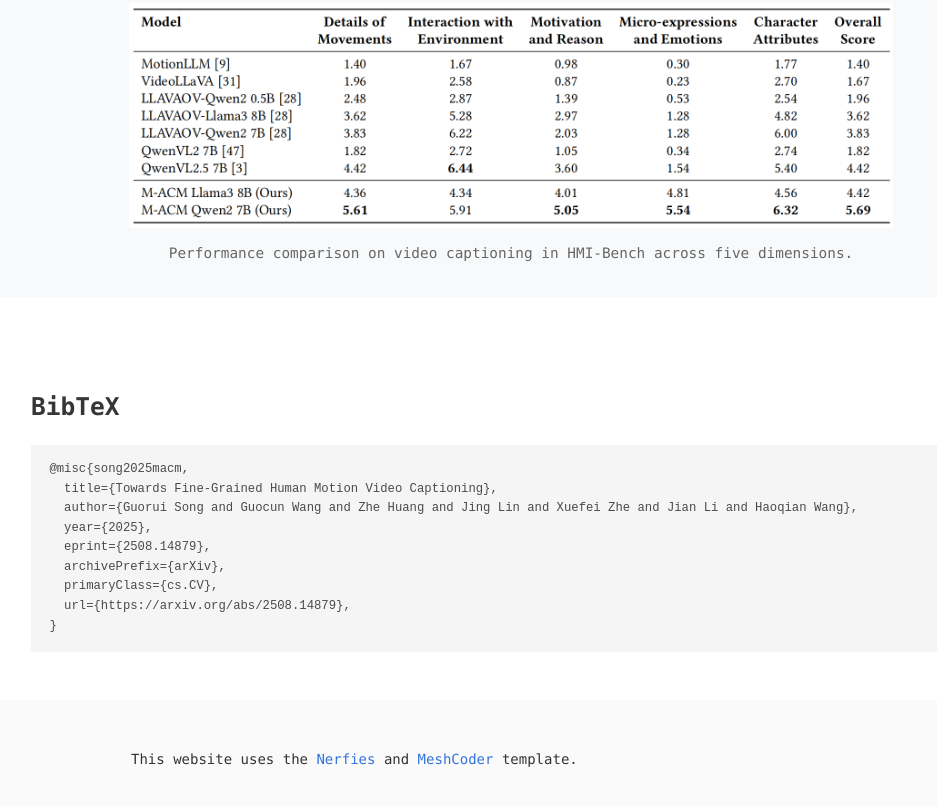
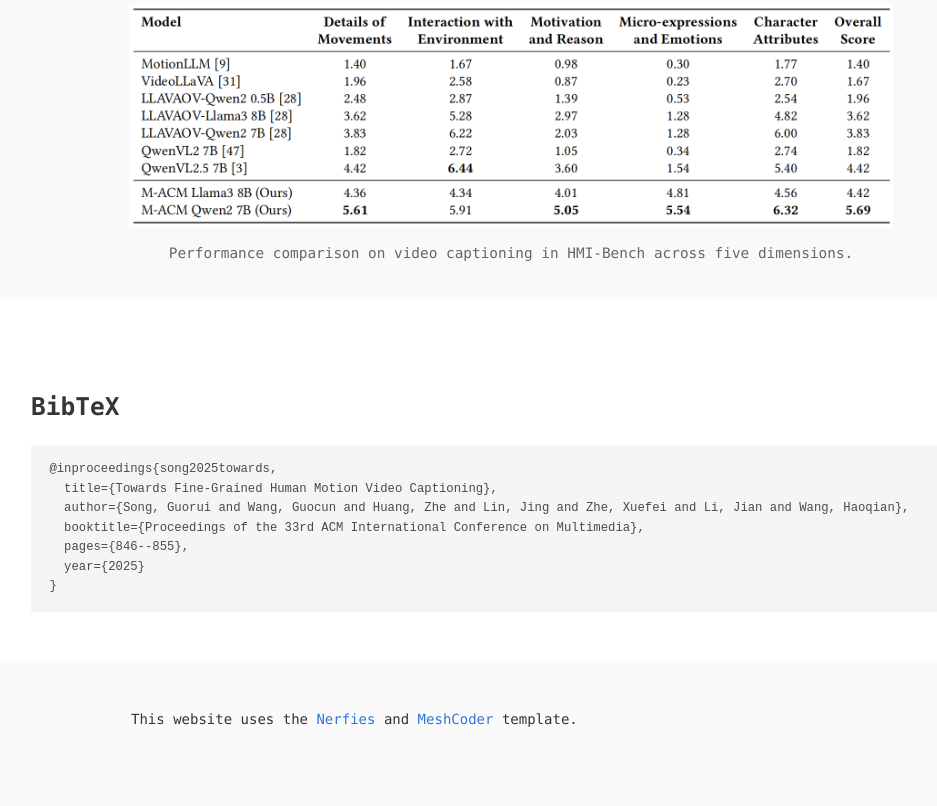
Before and after one commit to loststars2002/M-ACM, a plain HTML site: page index.html in a window 1280 px wide. Shown: the part 4932-5738 px from the top of the page, without its empty margins (129-1066 px from the left). Drawn offline with nearby package versions, Linux system fonts and the light colour scheme; some icons are missing; a web font is replaced by a local one.

Commit message:
Update index.html

```diff
--- a/index.html
+++ b/index.html
@@ -288,14 +288,12 @@
 <section class="section" id="BibTeX">
   <div class="container is-max-desktop content">
     <h2 class="title">BibTeX</h2>
-    <pre><code class="language-bibtex">@misc{song2025macm,
+    <pre><code class="language-bibtex">@inproceedings{song2025towards,
   title={Towards Fine-Grained Human Motion Video Captioning},
-  author={Guorui Song and Guocun Wang and Zhe Huang and Jing Lin and Xuefei Zhe and Jian Li and Haoqian Wang},
-  year={2025},
-  eprint={2508.14879},
-  archivePrefix={arXiv},
-  primaryClass={cs.CV},
-  url={https://arxiv.org/abs/2508.14879},
+  author={Song, Guorui and Wang, Guocun and Huang, Zhe and Lin, Jing and Zhe, Xuefei and Li, Jian and Wang, Haoqian},
+  booktitle={Proceedings of the 33rd ACM International Conference on Multimedia},
+  pages={846--855},
+  year={2025}
 }
 </code></pre>
   </div>
```
